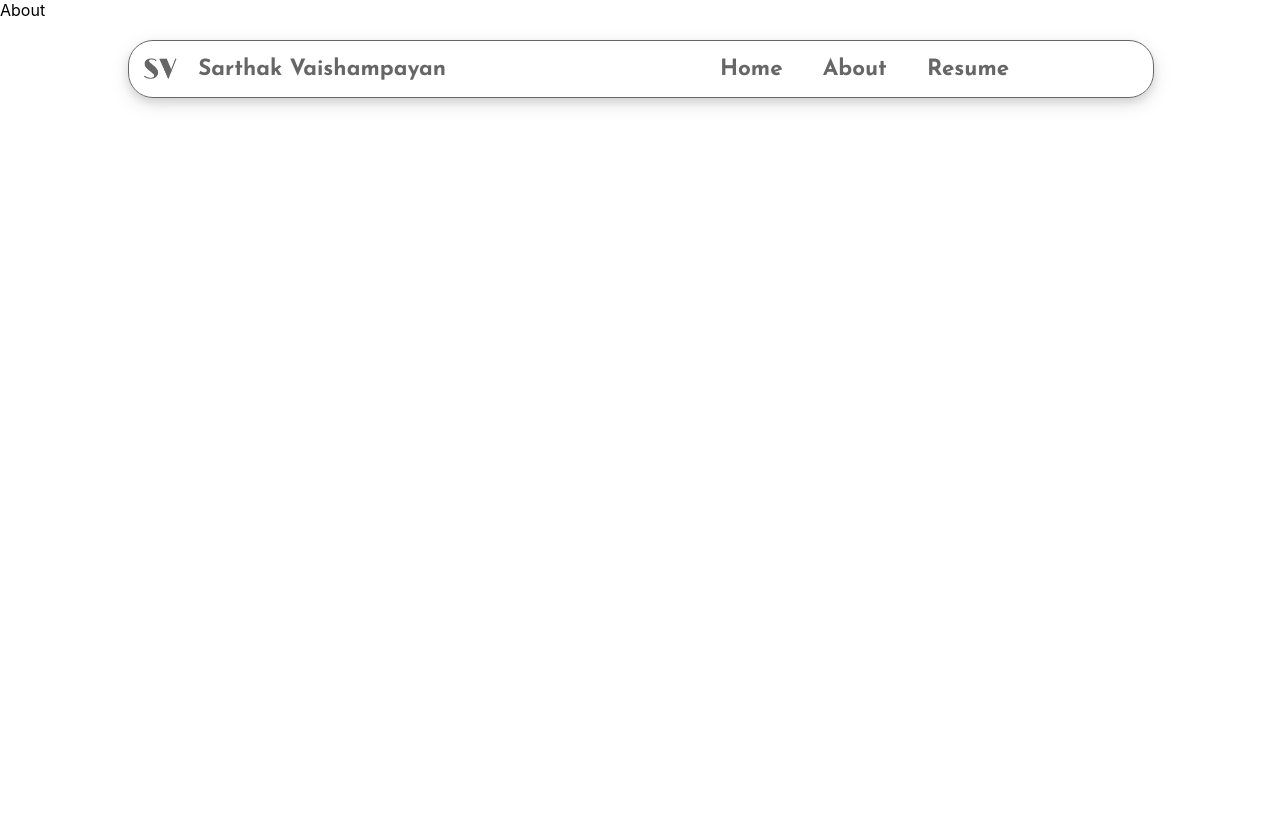
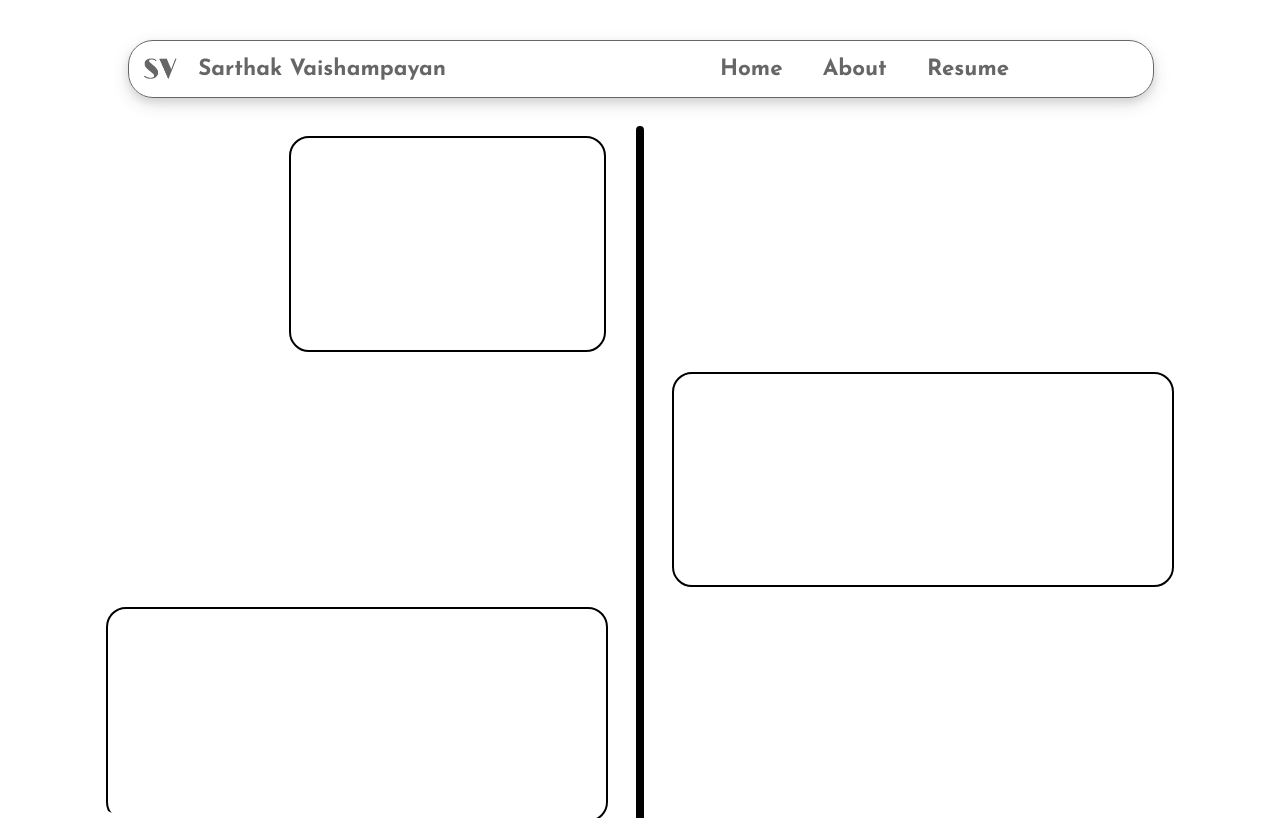
Before and after one commit to SarthakVaishampayan/React_P, a React (Create React App) app: page /about in a window 1280 px wide. Built offline with nearby package versions, Linux system fonts and the light colour scheme.

Commit message:
timeline structure complete

```diff
--- a/src/components/About.js
+++ b/src/components/About.js
@@ -1,7 +1,97 @@
-import React from 'react'
+import React from "react";
+import pp3 from "../assests/pp3.png";
 
 export default function About() {
+  let home_content_style = {
+    display: "flex",
+    alignItems: "center",
+    //  border: "1px solid black",
+    position: "relative",
+    top: "20vh",
+    height: "70vh",
+    justifyContent: "space-around",
+  };
+  let img_home = {
+    height: "60vh",
+    position: "fixed",
+    right: "25vh",
+  };
   return (
-    <div>About</div>
-  )
+    <>
+      <div style={home_content_style}>
+        <div
+          className="scrollable-div"
+          style={{
+            borderRadius: "60px",
+            overflowY: "scroll",
+            overflowX: "hidden",
+            position: " relative",
+            top: "4%",
+            padding:"20px",
+            // right: "10%",
+            height: "120%",
+            width: "85%",
+            display: "grid",
+            gridTemplateRows: " 35% 35% 35% 35% 35% 35% 35% 35% 35% 35% 35% 35% 5%",
+            gridTemplateColumns: "48% 4% 48%",
+
+            // border: " 2px solid black ",
+          }}
+        >
+          <div className="font" style={{ gridRowStart: "1", gridRowEnd: "13",gridColumnStart: "2", gridColumnEnd: "3",display: "flex",justifyContent: "center" }}>
+            <div style={{border: " 2px solid black ",width: "10% ",height:"100%",backgroundColor:"black",borderRadius: "50px"}}>
+
+            </div>
+
+          </div>
+          <div className="font" style={{margin:"10px",borderRadius:"20px", gridRowStart: "1", gridRowEnd: "2",gridColumnStart: "1", gridColumnEnd: "2", border: " 2px solid black ", width:"60%",position:"relative",left:"35%" }}>
+
+          </div>
+
+          <div className="font" style={{ margin:"10px",borderRadius:"20px",gridRowStart: "2", gridRowEnd: "3",gridColumnStart: "3", gridColumnEnd: "4", border: " 2px solid black ", }}>
+
+          </div>
+          <div className="font" style={{ margin:"10px",borderRadius:"20px",gridRowStart: "3", gridRowEnd: "4",gridColumnStart: "1", gridColumnEnd: "2", border: " 2px solid black ", }}>
+
+          </div>
+
+          <div className="font" style={{ margin:"10px",borderRadius:"20px",gridRowStart: "4", gridRowEnd: "5",gridColumnStart: "3", gridColumnEnd: "4", border: " 2px solid black ", }}>
+
+          </div>
+          <div className="font" style={{ margin:"10px",borderRadius:"20px",gridRowStart: "5", gridRowEnd: "6",gridColumnStart: "1", gridColumnEnd: "2", border: " 2px solid black ", }}>
+
+          </div>
+
+          <div className="font" style={{ margin:"10px",borderRadius:"20px",gridRowStart: "6", gridRowEnd: "7",gridColumnStart: "3", gridColumnEnd: "4", border: " 2px solid black ", }}>
+
+          </div>
+          <div className="font" style={{ margin:"10px",borderRadius:"20px",gridRowStart: "7", gridRowEnd: "8",gridColumnStart: "1", gridColumnEnd: "2", border: " 2px solid black ", }}>
+
+          </div>
+
+          <div className="font" style={{ margin:"10px",borderRadius:"20px",gridRowStart: "8", gridRowEnd: "9",gridColumnStart: "3", gridColumnEnd: "4", border: " 2px solid black ", }}>
+
+          </div>
+          <div className="font" style={{ margin:"10px",borderRadius:"20px",gridRowStart: "9", gridRowEnd: "10",gridColumnStart: "1", gridColumnEnd: "2", border: " 2px solid black ", }}>
+
+          </div>
+
+          <div className="font" style={{ margin:"10px",borderRadius:"20px",gridRowStart: "10", gridRowEnd: "11",gridColumnStart: "3", gridColumnEnd: "4", border: " 2px solid black ", }}>
+
+          </div>
+          <div className="font" style={{ margin:"10px",borderRadius:"20px",gridRowStart: "11", gridRowEnd: "12",gridColumnStart: "1", gridColumnEnd: "2", border: " 2px solid black ", }}>
+
+          </div>
+
+          <div className="font" style={{ margin:"10px",borderRadius:"20px",gridRowStart: "12", gridRowEnd: "13",gridColumnStart: "3", gridColumnEnd: "4", border: " 2px solid black ", }}>
+
+          </div>
+
+        </div>
+
+
+      </div>
+    </>
+    // <div>Resume</div>
+  );
 }
```
